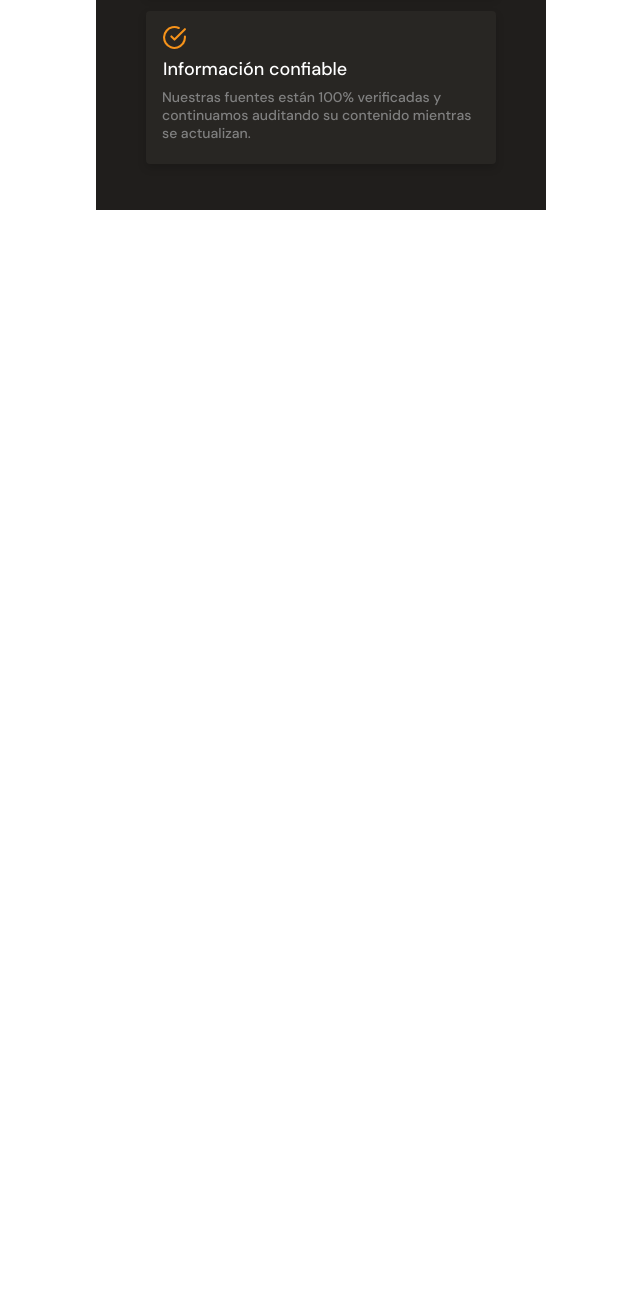
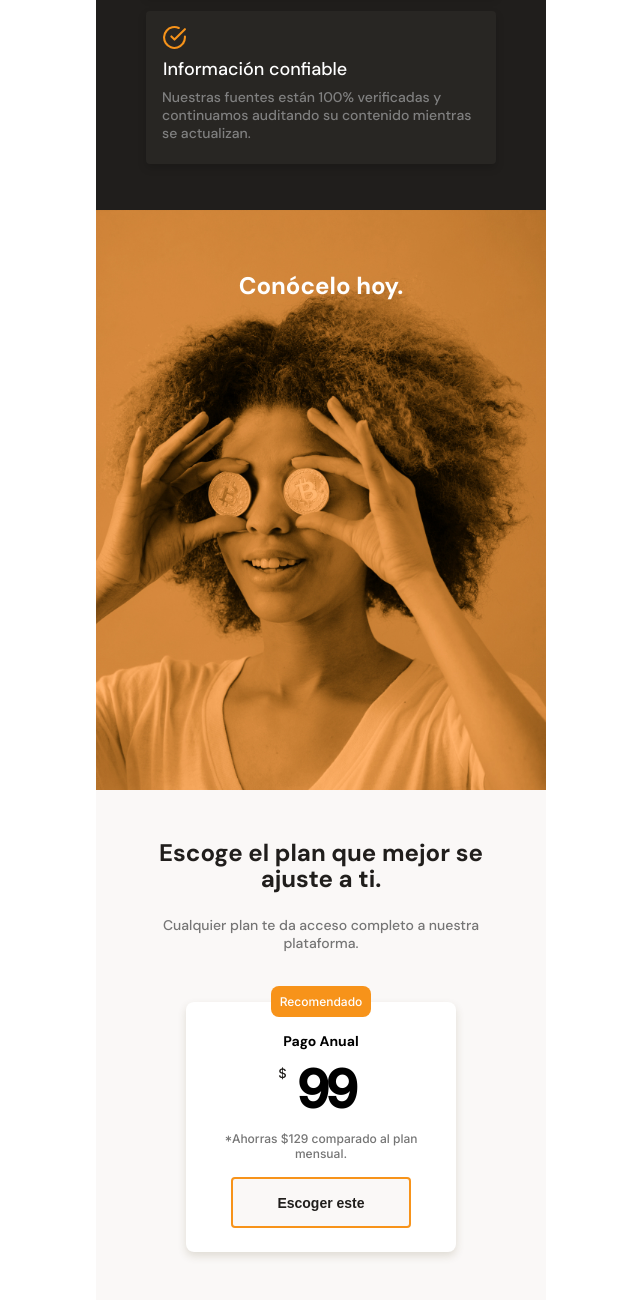
Before and after one commit to luisAriza/batatabit, a plain HTML site: page index.html in a window 1280 px wide. Shown: the part 1736-3036 px from the top of the page, without its empty margins (319-959 px from the left). Before the commit the page ends 1946 px from the top, so only its background shows below. Drawn offline with Linux system fonts and the light colour scheme.

Commit message:
Sección #3 del main y sección de Planes

```diff
--- a/index.html
+++ b/index.html
@@ -16,7 +16,7 @@
             <div class="header--tittle-container">
                 <h1>La próxima revolución en el intercambio de criptomonedas.</h1>
                 <p>Batatabit te ayuda a navegar entre los diferentes precios y tendencias.</p>
-                <a href="" class="header--button">
+                <a href="#plans" class="header--button">
                     <strong>
                         Conoce Nuestros Planes <span class="down-arrow"></span>
                     </strong>
@@ -105,12 +105,30 @@
                 </section>
             </section>
             <!-- Seccion #3 -->
-            <section>
-
+            <section class="bitcoin-img-container">
+                <h2>Conócelo hoy.</h2>
             </section>
             <!-- Seccion #4 -->
-            <section>
-
+            <section id="plans" class="main-plains-container">
+                <div class="plans--tittle">
+                    <h2>Escoge el plan que mejor se ajuste a ti.</h2>
+                    <p>Cualquier plan te da acceso completo a nuestra plataforma.</p>
+                </div>
+                <section class="plans-container--slider">
+                    <article class="plans-container--card">
+                        <h3>Recomendado</h3>
+                        <div>
+                            <h4>Pago Anual</h4>
+                            <p class="price">
+                                <span class="sign">$</span><strong>99</strong>
+                            </p>
+                            <p class="promo">*Ahorras $129 comparado al plan mensual.</p>
+                            <button>
+                                Escoger este <span></span>
+                            </button>
+                        </div>
+                    </article>
+                </section>
             </section>
         </main>
         <footer></footer>
--- a/style.css
+++ b/style.css
@@ -335,3 +335,129 @@ main {
 }
 
 /* Section #3 */
+.bitcoin-img-container {
+    width: 100%;
+    min-width: 320px;
+    max-width: 450px;
+    height: 72.5vh;
+    margin: 0 auto;
+    background-image: url('./assets/img/bitcoinbaby2x.jpg');
+    background-repeat: no-repeat;
+    background-position: center;
+    background-size: cover;
+}
+.bitcoin-img-container h2 {
+    width: 90%;
+    margin: 0 auto;
+    padding-top: 62.5px;
+    font-size: 2.4rem;
+    font-weight: 700;
+    line-height: 2.6rem;
+    text-align: center;
+    color: var(--just-white);
+}
+
+/* Section #4 */
+.main-plains-container {
+    width: 100%;
+    min-width: 320px;
+    max-width: 450px;
+    height: auto;
+    margin: 0 auto;
+    padding: 50px 0px 60px;
+    text-align: center;
+    background-color: var(--off-white);
+}
+.plans--tittle {
+    width: 90%;
+    min-width: 288px;
+    max-width: 350px;
+    margin: 0 auto;
+    padding-bottom: 30px;
+}
+.plans--tittle h2 {
+    font-size: 2.4rem;
+    line-height: 2.6rem;
+    font-weight: 700;
+    padding-bottom: 24px;
+    color: var(--warm-black);
+}
+.plans--tittle p {
+    font-size: 1.4rem;
+    line-height: 1.8rem;
+    font-weight: 500;
+    color: #757575;
+}
+/* Card */
+.plans-container--slider {
+    width: 60%;
+    min-width: 190;
+    max-width: 320;
+    height: auto;
+    margin: 0 auto;
+    margin-top: 20px;
+    padding: 0px 15px 24px;
+    background-color: var(--just-white);
+    box-shadow: 0px 4px 8px rgba(89, 73, 30, 0.16);
+    border-radius: 8px;
+}
+.plans-container--card h3 {
+    width: 10rem;
+    position: relative;
+    bottom: 1.6rem;
+    margin: 0 auto;
+    padding: 8px;
+    font-family: 'Inter', sans-serif;
+    font-size: 1.2rem;
+    line-height: 1.5rem;
+    font-weight: 500;
+    color: var(--just-white);
+    background: var(--bitcoin-orange);
+    border-radius: 8px;
+}
+.plans-container--card h4 {
+    margin-top: -1px;
+    padding-bottom: 8px;
+    font-size: 1.4rem;
+    line-height: 1.8rem;
+    font-weight: 700;
+    color: #000000;
+}
+.plans-container--card .price .sign {
+    position: relative;
+    bottom: 30px;
+    right: 10px;
+    font-family: 'Inter', sans-serif;
+    font-size: 13px;
+    line-height: 1.4rem;
+    font-weight: 500;
+    color: var(--warm-black);
+}
+.plans-container--card .price strong {
+    font-family: 'Inter', sans-serif;
+    font-size: 52px;
+    line-height: 63px;
+    font-size: bold;
+    letter-spacing: -0.08em;
+}
+.plans-container--card .promo {
+    margin: 10px 0px 16px;
+    font-family: 'Inter', sans-serif;
+    font-size: 1.2rem;
+    line-height: 1.5rem;
+    font-weight: 500;
+    color: #757575;
+}
+.plans-container--card button {
+    width: 90%;
+    min-width: 151px;
+    max-width: 180px;
+    padding: 14.5px 10px;
+    font-size: 14px;
+    line-height: 18px;
+    font-weight: 700;
+    color: var(--warm-black);
+    background-color: var(--off-white);
+    border: 2px solid var(--bitcoin-orange);
+    border-radius: 4px;
+}
```
